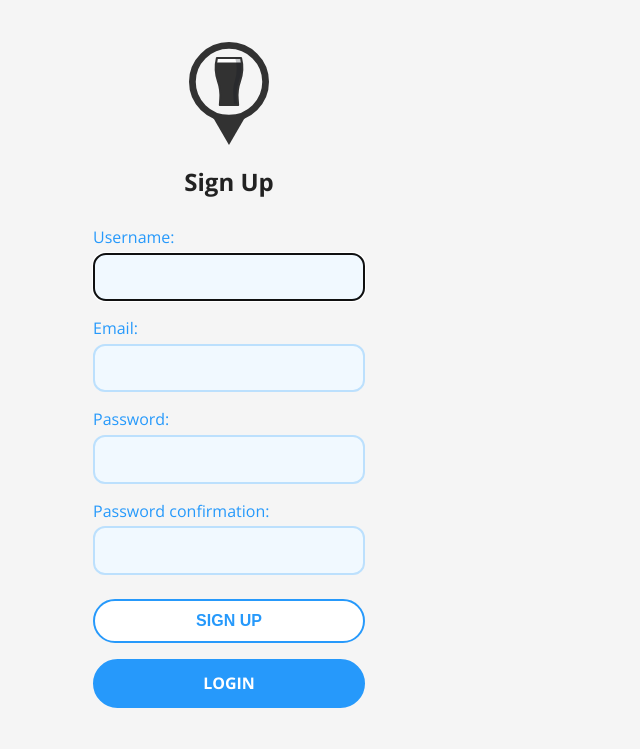
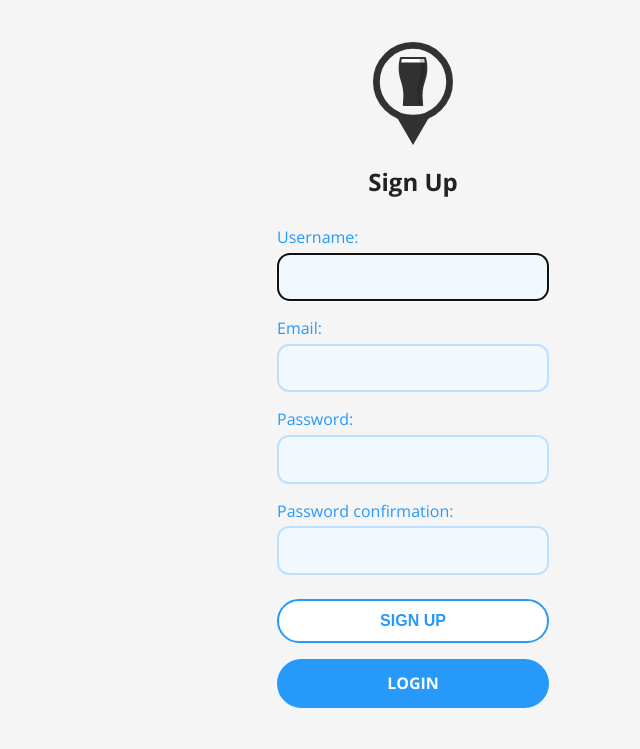
Before and after one commit to Crawlspace-Team/CrawlSpace, a Django app: page /signup/ in a window 1280 px wide. Shown: the part 51-800 px from the top of the page, without its empty margins (227-867 px from the left). Run offline with Django 3.2, Linux system fonts and the light colour scheme; parts of the project's set-up code (start-up, migrations or seed data) failed here and were passed over.

Commit message:
Fix content centering css issue
Fixed the html content centering css issue where the login and sign up pages were not centered correctly by adding a seperate .content--flex class to the css.

```diff
--- a/Crawlspace-app/crawlspace/templates/login.html
+++ b/Crawlspace-app/crawlspace/templates/login.html
@@ -7,7 +7,7 @@
       <h1>CrawlSpace</h1>
     </header>
     <main>
-      <section id="content">
+      <section id="content--flex">
         <section class="container--form">
           <img class="logo" src="{% static 'images/CrawlSpace_Logo.svg' %}" alt="CrawlSpace Logo">
           <h2>Login</h2>
--- a/Crawlspace-app/crawlspace/templates/signup.html
+++ b/Crawlspace-app/crawlspace/templates/signup.html
@@ -7,7 +7,7 @@
       <h1>CrawlSpace</h1>
     </header>
     <main>
-      <section id="content">
+      <section id="content--flex">
           <section class="container--form">
               <img class="logo" src="{% static 'images/CrawlSpace_Logo.svg' %}" alt="CrawlSpace Logo">
               <h2>Sign Up</h2>
--- a/Crawlspace-app/static/css/main.css
+++ b/Crawlspace-app/static/css/main.css
@@ -35,6 +35,9 @@ main {
 #content {
   margin: 1em;
   width: 40em; }
+
+#content--flex {
+  width: auto; }
 
 .container--form {
   display: flex;
--- a/Crawlspace-app/static/css/main.scss
+++ b/Crawlspace-app/static/css/main.scss
@@ -57,6 +57,10 @@ main {
 #content {
     margin: 1em;
     width: 40em;
+}
+
+#content--flex {
+    width: auto;
 }
 
 .container--form  {
```
Also changed, not shown: Crawlspace-app/db.sqlite3, 2 other files.
